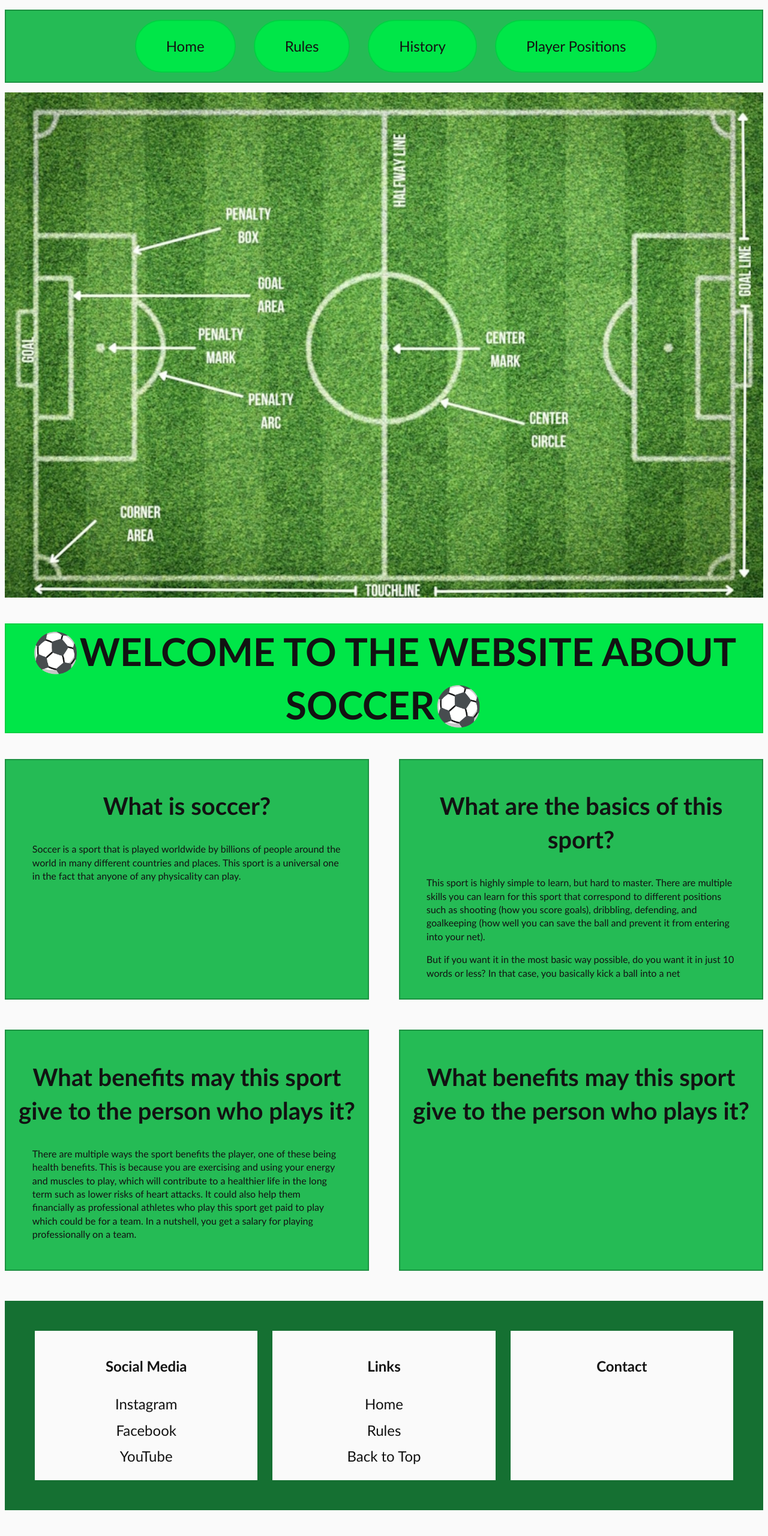
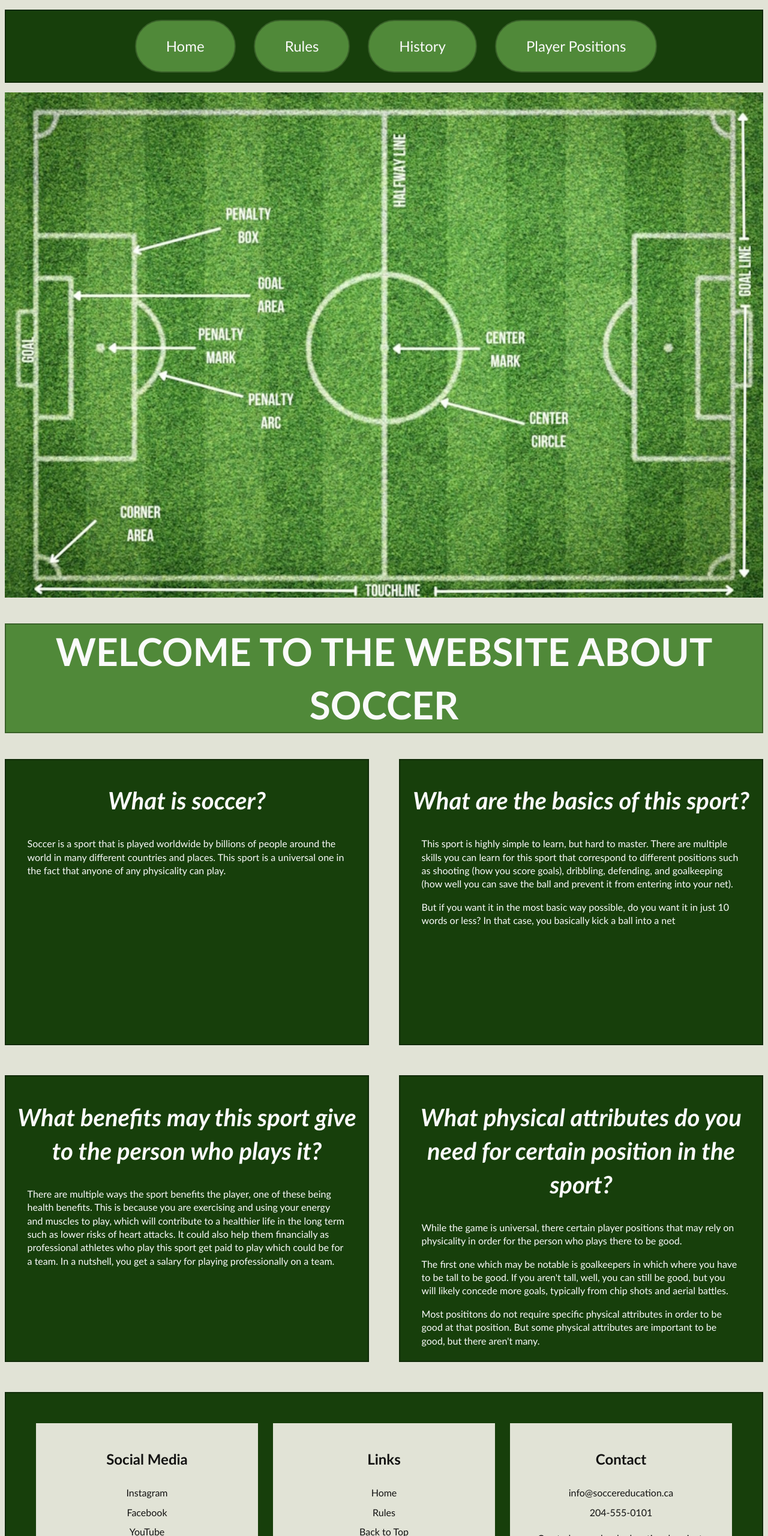
Before and after one commit to techmemelord/final-project-website-oliver, a plain HTML site: page index.html in a window 1280 px wide. Shown: the top 2560 px of the page at 60% size. Before the commit the page ends 2525 px from the top, so only its background shows below. Drawn offline with Linux system fonts and the light colour scheme.

Commit message:
Add files via upload

```diff
--- a/index.html
+++ b/index.html
@@ -11,11 +11,12 @@
     <title>Home | Soccer</title>
   </head>
   <body>
-    <header>
     <nav>
       <ul id="nav-list">
         <li class="nav-item"><a class="nav-link" href="#">Home</a></li>
-          <li class="nav-item"><a class="nav-link" href="#">Rules</a></li>
+        <li class="nav-item">
+          <a class="nav-link" href="rules.html">Rules</a>
+        </li>
         <li class="nav-item"><a class="nav-link" href="#">History</a></li>
         <li class="nav-item">
           <a class="nav-link" href="#">Player Positions</a>
@@ -28,7 +29,8 @@
         src="images/soccer pitch.jpg"
         alt="A picture of a soccer pitch with green grass and white painted lines" />
     </div>
-      <h1>&#9917;Welcome to the website about soccer&#9917;</h1>
+    <header>
+      <h1>Welcome to the website about soccer</h1>
     </header>
     <main>
       <section>
@@ -67,8 +69,26 @@
         </p>
       </section>
       <section>
-        <h2>What benefits may this sport give to the person who plays it?</h2>
-        <p></p>
+        <h2>
+          What physical attributes do you need for certain position in the
+          sport?
+        </h2>
+        <p>
+          While the game is universal, there certain player positions that may
+          rely on physicality in order for the person who plays there to be
+          good.
+        </p>
+        <p>
+          The first one which may be notable is goalkeepers in which where you
+          have to be tall to be good. If you aren't tall, well, you can still be
+          good, but you will likely concede more goals, typically from chip
+          shots and aerial battles.
+        </p>
+        <p>
+          Most posititons do not require specific physical attributes in order
+          to be good at that position. But some physical attributes are
+          important to be good, but there aren't many.
+        </p>
       </section>
     </main>
     <footer>
@@ -86,12 +106,15 @@
       </div>
       <div class="footer-column">
         <h3>Links</h3>
-        <a href="#">Home</a>
-        <a href="#">Rules</a>
+        <a href="index.html">Home</a>
+        <a href="rules.html">Rules</a>
         <a href="#">Back to Top</a>
       </div>
       <div class="footer-column">
         <h3>Contact</h3>
+        <a href="mailto:info@soccereducation.ca">info@soccereducation.ca</a>
+        <a href="tel:+12045550101">204-555-0101</a>
+        <p>Created as a school educational project.</p>
       </div>
     </footer>
   </body>
--- a/stylesheets/style.css
+++ b/stylesheets/style.css
@@ -9,7 +9,7 @@ html {
   scroll-behavior: smooth;
 }
 #primary-color {
-  color: #00e648;
+  color: #508939;
 }
 #secondary-color {
   color: #25bb55;
@@ -17,10 +17,11 @@ html {
 
 body {
   font-size: 1.6rem;
-  color: #121212;
-  background-color: #fafafa;
+  color: #fafafa;
+  background-color: #e1e3d6;
 }
 nav {
+  position: -webkit-sticky;
   position: relative;
   top: 0;
 }
@@ -37,20 +38,20 @@ header {
   flex-direction: column;
   flex-wrap: wrap;
   align-content: center;
-  background-color: #25bb55;
-  border: #1d9242 2px solid;
+  background-color: #173f0b;
+  border: #102b08 2px solid;
 }
 
 .nav-link {
+  color: #fafafa;
   margin: 4%;
   font-size: 2.4rem;
   display: inline-block;
   padding: 25px 50px;
   border-radius: 999px;
   -webkit-border-radius: 999px;
-  background-color: #00e648;
-  border: #00d142 2px solid;
-  color: #121212;
+  background-color: #508939;
+  border: #396129 2px solid;
   text-decoration: none;
   flex-basis: 125px;
   margin: 15px;
@@ -60,7 +61,7 @@ header {
 .nav-link:hover,
 .nav-link:focus {
   transform: scale(1.05);
-  background-color: #00d744;
+  background-color: #3e6b2d;
 }
 @media all and (min-width: 1070px) {
   #nav-list {
@@ -71,8 +72,8 @@ header {
     list-style-type: none;
     flex-wrap: wrap;
     align-content: space-between;
-    background-color: #25bb55;
-    border: #1d9242 2px solid;
+    background-color: #173f0b;
+    border: #102b08 2px solid;
   }
   nav {
     position: -webkit-sticky;
@@ -82,7 +83,7 @@ header {
 }
 
 .nav-link:active {
-  background-color: #00b93b;
+  background-color: #2c4c21;
 }
 
 #intro-image {
@@ -95,8 +96,8 @@ header {
 }
 
 h1 {
-  background-color: #00e648;
-  border: #00d142 2px solid;
+  background-color: #508939;
+  border: #396129 2px solid;
   text-transform: uppercase;
   font-size: 6.4rem;
 }
@@ -104,6 +105,7 @@ h1 {
 h2 {
   text-align: center;
   font-size: 4rem;
+  font-style: italic;
 }
 
 main {
@@ -122,9 +124,9 @@ main {
   }
 }
 section {
-  padding: 2.5%;
-  background-color: #25bb55;
-  border: #1d9242 2px solid;
+  padding: 1%;
+  background-color: #173f0b;
+  border: #102b08 2px solid;
 }
 
 p {
@@ -135,8 +137,10 @@ h3 {
   font-size: 2.4rem;
 }
 footer {
+  color: #121212;
   gap: 25px;
-  background-color: #157032;
+  background-color: #173f0b;
+  border: #102b08 2px solid;
   display: grid;
   grid-template-columns: 1fr;
   grid-template-rows: repeat(3, 1fr);
@@ -146,7 +150,7 @@ footer {
   justify-content: center;
 }
 .footer-column {
-  background-color: #fafafa;
+  background-color: #e1e3d6;
   display: inline-block;
   flex-direction: column;
   text-align: center;
@@ -155,16 +159,28 @@ footer {
 }
 
 .footer-column a {
-  color: #121212;
   text-decoration: none;
   padding: 5px;
-  font-size: 2.4rem;
+  font-size: 1.6rem;
   display: block;
 }
 
-.footer-column a:hover {
-  background-color: #e3e3e3;
+.footer-column a:link {
+  color: #121212;
 }
+
+.footer-column a:visited {
+  color: #1f1f1f;
+}
+.footer-column a:hover,
+.footer-column :focus {
+  background-color: #c2c4b8;
+}
+
+.footer-column a:active {
+  background-color: #a9aaa0;
+}
+
 @media all and (min-width: 1070px) {
   footer {
     display: grid;
```
Also changed, not shown: rules.html (added, +74 -0 lines), images/EXAMPLE MAIN.png (added), images/EXAMPLE SECTION.png (added), images/HOW TO USE COLORS.png (added), images/UPDATED COLOR SCHEME.png (added). Lines whose indentation alone changed are shown as unchanged.
